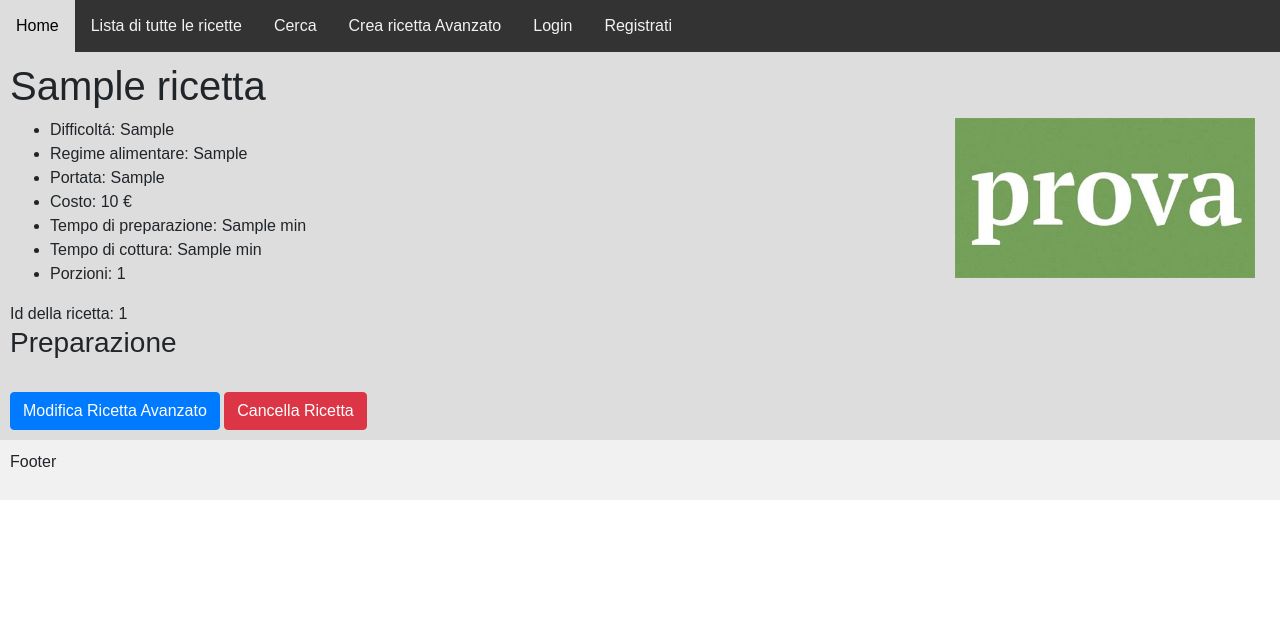
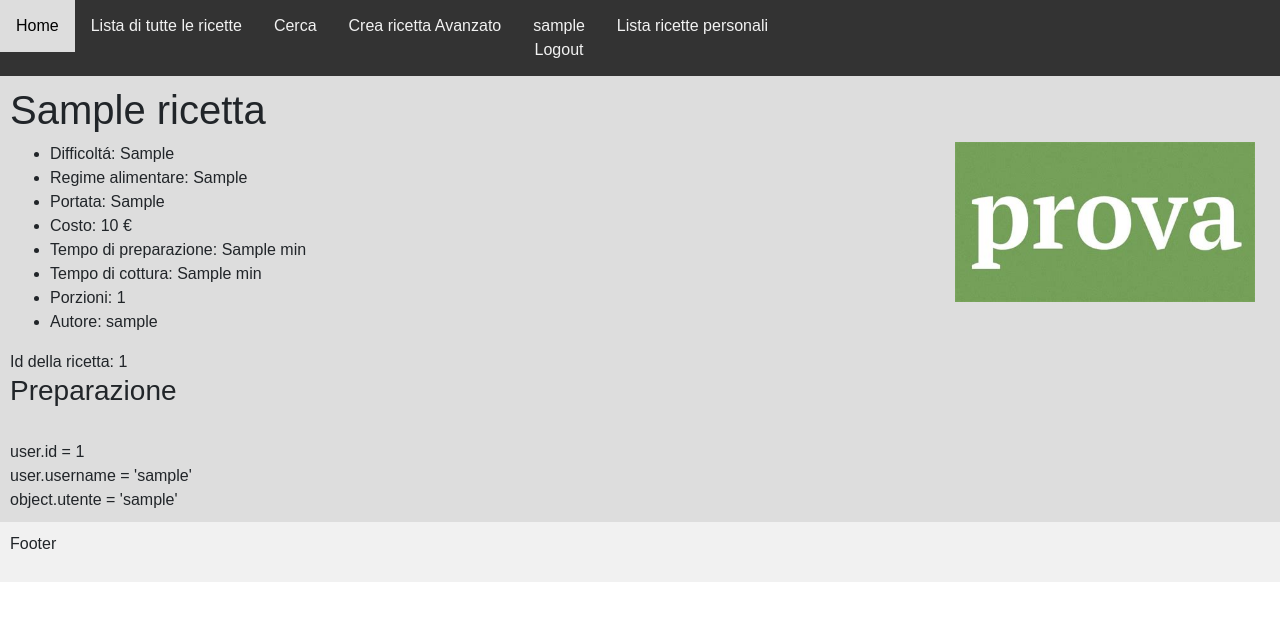
Before and after one commit to DavideSecco/RecipesWebSite, a Django app: page /ricetta/1/ in a window 1280 px wide. Shown: the top 621 px of the page. Run offline with Django 4.2, Linux system fonts and the light colour scheme; a user stored in the database is signed in; tables that the repository leaves empty hold one stand-in row (values such as "Sample post").

Commit message:
Implementata la lista di ricette private

```diff
--- a/recipes/gestione/templates/gestione/ricetta_details.html
+++ b/recipes/gestione/templates/gestione/ricetta_details.html
@@ -13,6 +13,7 @@
         <li> Tempo di preparazione: {{ object.tempo_preparazione }} min </li>
         <li> Tempo di cottura: {{ object.tempo_cottura }} min </li>
         <li> Porzioni: {{ object.porzioni }} </li>
+        <li> Autore: {{ object.utente }} </li>
     </ul>
 
     Id della ricetta: {{ object.id }}
@@ -21,7 +22,13 @@
 
     <br>
 
-    <a href="{% url 'updatericettaavanzato' ricetta.id %}" class="btn btn-primary"> Modifica Ricetta Avanzato</a>
-    <a href="{% url 'deletericetta' ricetta.id %}" class="btn btn-danger"> Cancella Ricetta </a>
+    user.id = {{ user.id}} <br>
+    user.username = '{{user.username}}' <br>
+    object.utente = '{{object.utente}}'
 
+    <!-- Questo if é troppo poco, devo controllare che l'utente sia lo stesso proprietario della ricetta -->
+    {% if request.user.username == object.utente %}
+        <a href="{% url 'updatericettaavanzato' ricetta.id %}" class="btn btn-primary"> Modifica Ricetta Avanzato</a>
+        <a href="{% url 'deletericetta' ricetta.id %}" class="btn btn-danger"> Cancella Ricetta </a>
+    {% endif %}
 {% endblock %}
--- a/recipes/gestione/urls.py
+++ b/recipes/gestione/urls.py
@@ -21,6 +21,7 @@
 
 urlpatterns = [
     path("lista_ricette/", Lista_ricette_views.as_view(), name="listaricette"),
+
     path("ricetta/<pk>/", views.DetailRicettaView.as_view(), name="ricetta"),
     path("cancella_ricetta/<pk>/", views.DeleteRicettaView.as_view(), name="deletericetta"),
 
@@ -28,5 +29,7 @@
     path("searchresults/<str:sstring>/<str:where>/", views.SearchResultsList.as_view(), name="searchresults"),
 
     path("crea_ricetta_avanzato/", views.CreateRicettaAvanzatoView.as_view(), name="crearicettaavanzato"),
-    path("update_ricetta_avanzato/<pk>/", views.UpdateRicettaAvanzatoView.as_view(), name="updatericettaavanzato")
+    path("update_ricetta_avanzato/<pk>/", views.UpdateRicettaAvanzatoView.as_view(), name="updatericettaavanzato"),
+
+    path("lista_ricette_private", views.ListaRicettePrivateViews.as_view(), name="listaricetteprivate")
 ]
--- a/recipes/gestione/views.py
+++ b/recipes/gestione/views.py
@@ -1,10 +1,12 @@
 from audioop import reverse
-from django.shortcuts import render, redirect
+from django.shortcuts import get_object_or_404, render, redirect
+from django.contrib.auth.models import User
 
 from gestione.models import Ricetta
 from django.urls import reverse_lazy
 from django.views.generic import *
 from .forms import *
+from django.contrib.auth.mixins import LoginRequiredMixin
 
 # Create your views here.
 
@@ -18,8 +20,21 @@
             count = count + 1
         return count
 
-""" Potresti sostituire UpdateRicetta, esattamente nello stesso modo (video anno scorso 20210506-django-intermediate-P1URL) """
-class CreateRicettaAvanzatoView(CreateView):
+
+class ListaRicettePrivateViews(LoginRequiredMixin, ListView):
+    model = Ricetta
+    template_name = "lista_ricette.html"
+
+    def get_queryset(self):
+        print("request = " + self.request.user.username)
+        print("prova")
+        print(self.request.user)
+        Data = Ricetta.objects.filter(utente = self.request.user)
+        return Data
+
+
+class CreateRicettaAvanzatoView(LoginRequiredMixin, CreateView):
+    model = Ricetta
     template_name = "gestione/crea_ricetta_avanzato.html"
     form_class = CreateRicettaForm
     success_url = reverse_lazy("listaricette")
--- a/recipes/recipes/settings.py
+++ b/recipes/recipes/settings.py
@@ -123,3 +123,5 @@
 DEFAULT_AUTO_FIELD = "django.db.models.BigAutoField"
 
 LOGIN_REDIRECT_URL = "/?login=ok" #redireziona alla home, ma con un parametro GET
+
+LOGIN_URL = "login"
--- a/recipes/templates/base.html
+++ b/recipes/templates/base.html
@@ -16,10 +16,9 @@
   <a href="{% url 'search' %}">Cerca</a>
   <a href="{% url 'crearicettaavanzato' %}">Crea ricetta Avanzato</a>
 
-
-
-  {% if user.is_authenticated and "ok" in request.GET.login  %}
+  {% if user.is_authenticated %}
     <a href="{% url 'logout' %}"> {{user.username }} <br> Logout </a>
+    <a href="{% url 'listaricetteprivate' %}"> Lista ricette personali </a>
   {% else %}
     <a href="{% url 'login' %}"> Login </a>
     <a href="{% url 'register' %}"> Registrati </a>
```
Also changed, not shown: recipes/templates/lista_ricette.html (+3 -5 lines).
